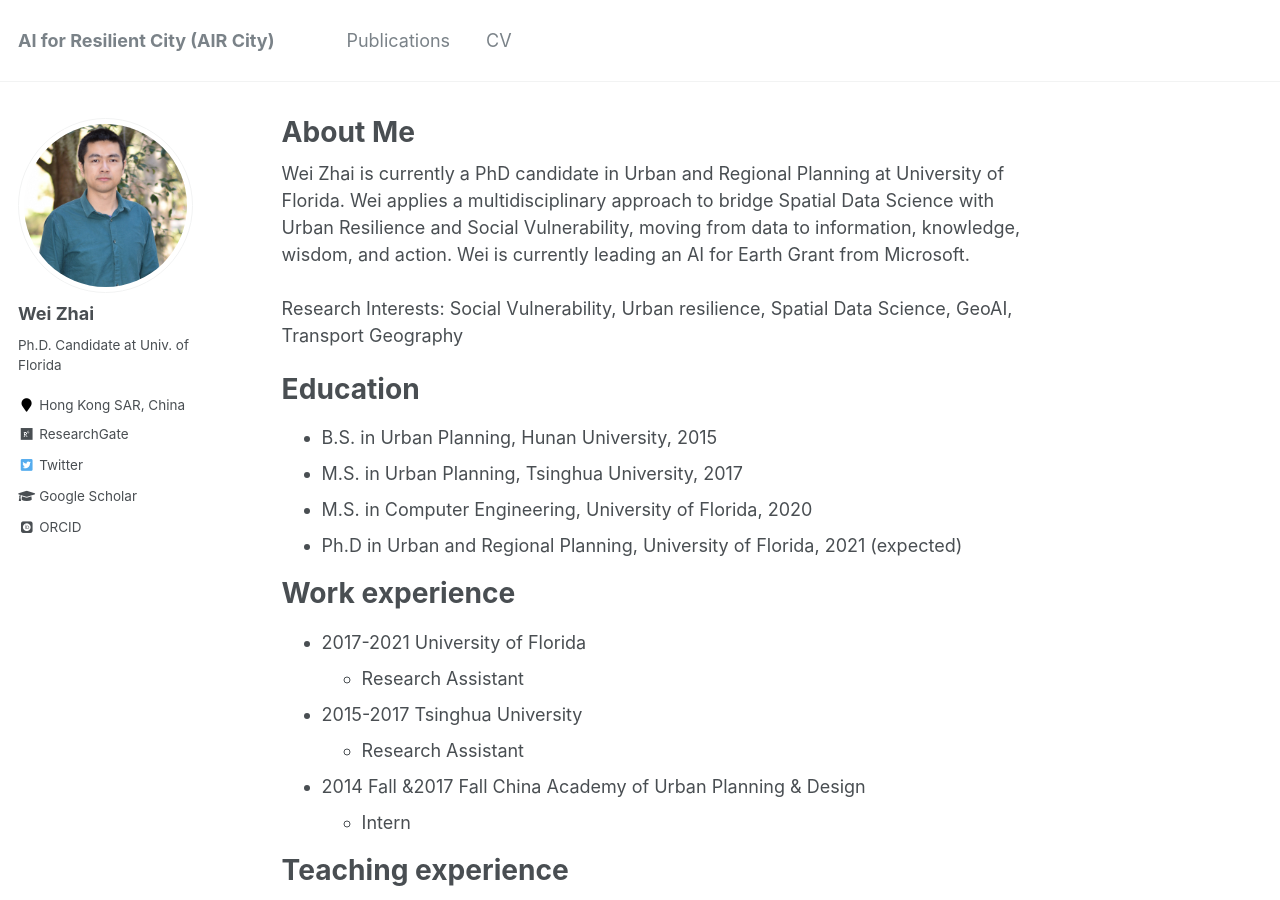
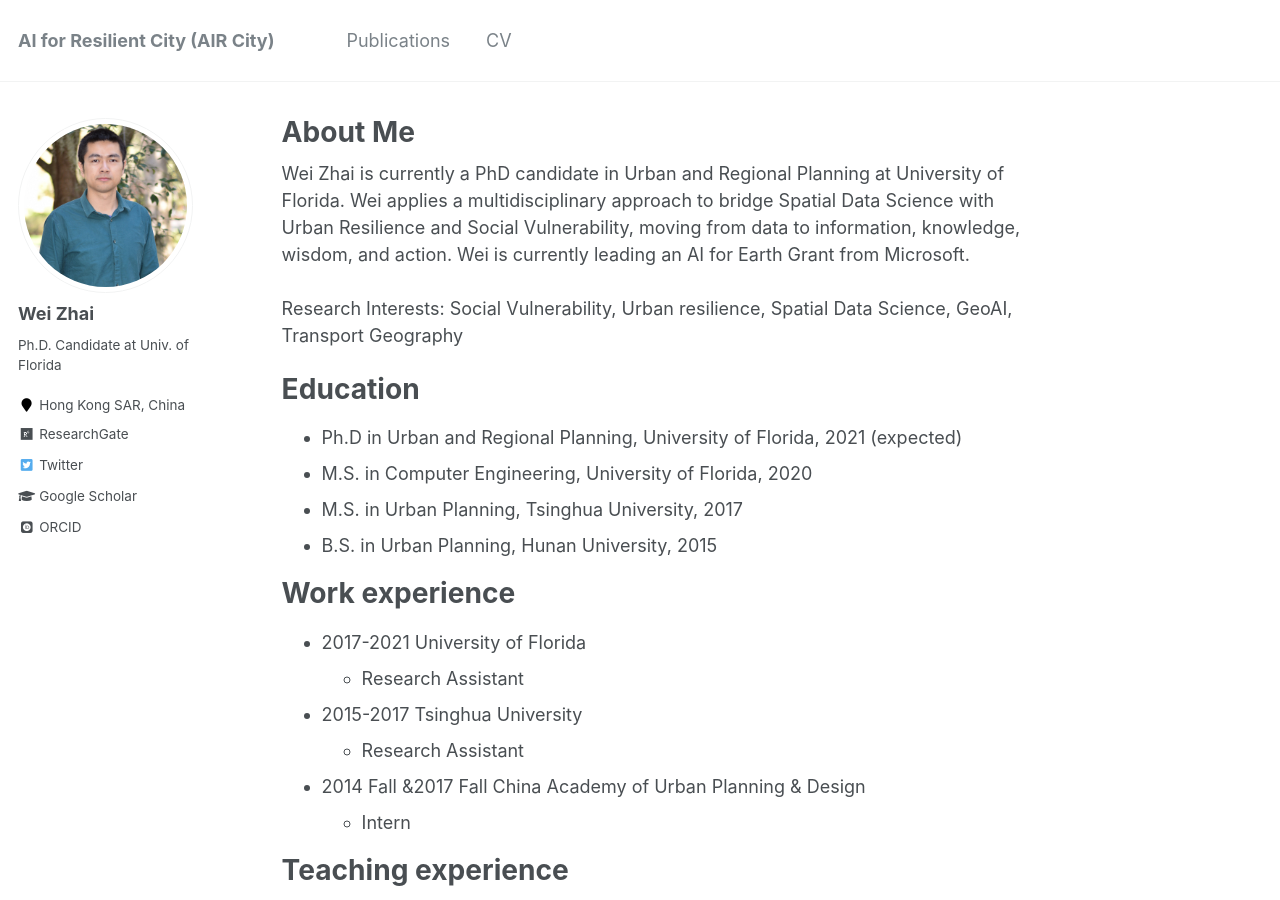
Before and after one commit to skywalkerzhai/weizhai.github.io, a Jekyll site: the page built from _pages/about.md, in a window 1280 px wide and 900 px high. Built offline with Jekyll 4.4.1, drawn with Linux system fonts in a browser that asks for light colours; some web fonts are replaced.

```diff
--- a/_pages/about.md
+++ b/_pages/about.md
@@ -14,11 +14,10 @@ Research Interests: Social Vulnerability, Urban resilience, Spatial Data Science
 
 Education
 ======
+* Ph.D in Urban and Regional Planning, University of Florida, 2021 (expected)
+* M.S. in Computer Engineering, University of Florida, 2020
+* M.S. in Urban Planning, Tsinghua University, 2017
 * B.S. in Urban Planning, Hunan University, 2015
-* M.S. in Urban Planning, Tsinghua University, 2017
-* M.S. in Computer Engineering, University of Florida, 2020
-* Ph.D in Urban and Regional Planning, University of Florida, 2021 (expected)
-
 
 Work experience
 ======
```
